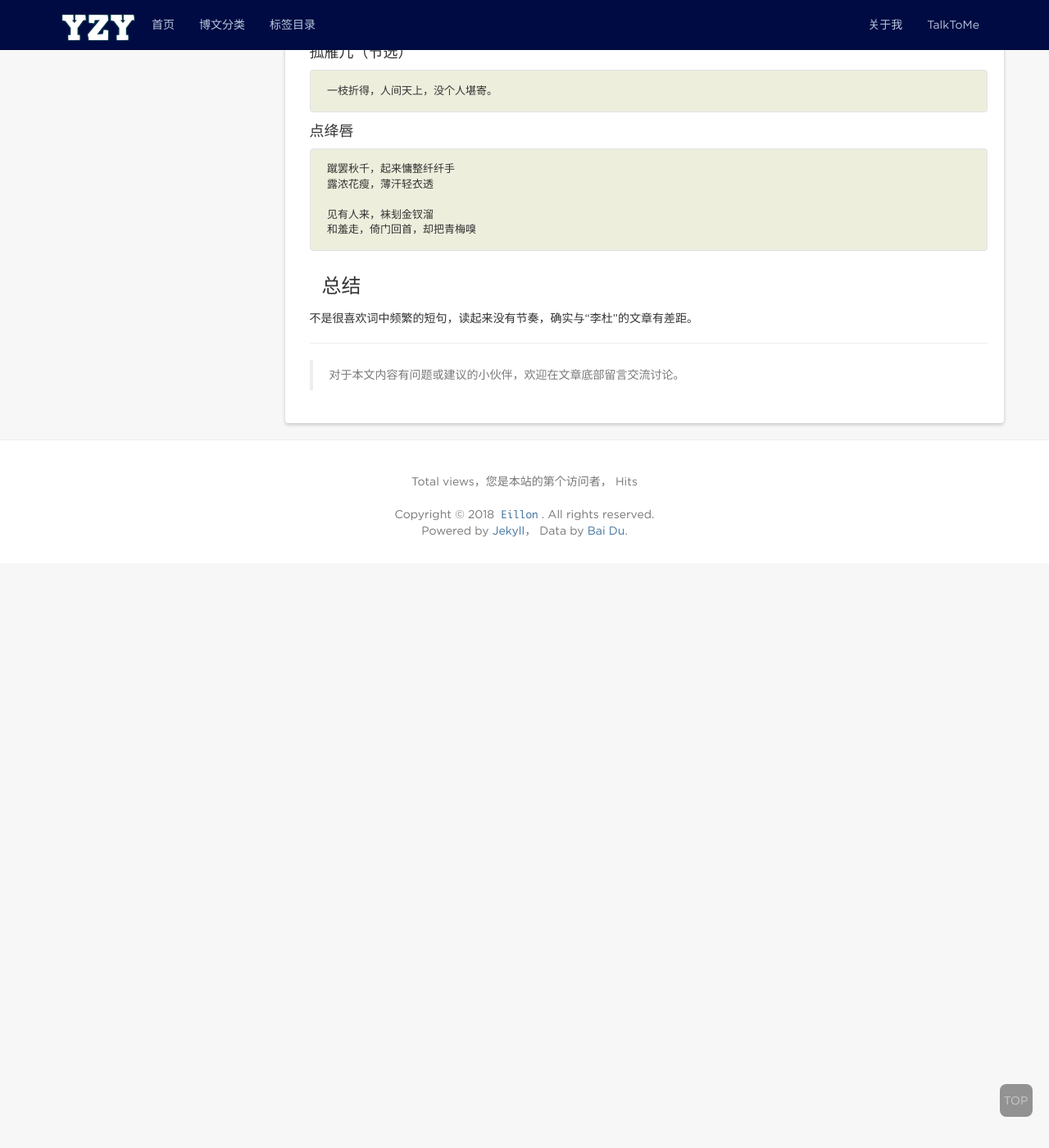
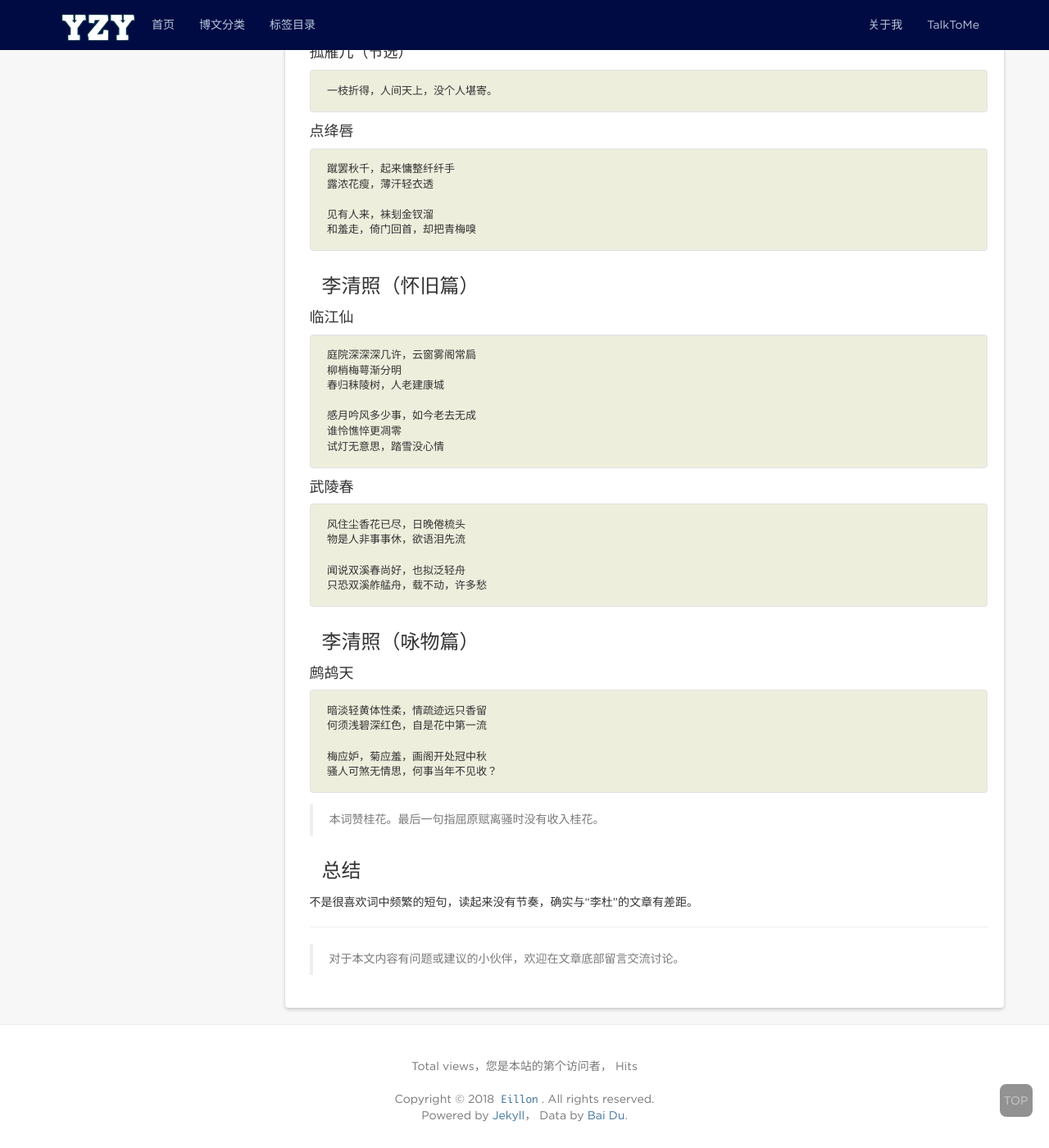
Before and after one commit to eillon/eillon.github.io, a Jekyll site: the page built from _posts/2018-11-25-经典诗词-摘录-3.md, in a window 1280 px wide and 1400 px high, scrolled down 2633 px. Shown: the whole window at 82% size. Built offline with Jekyll 4.4.1, drawn with Linux system fonts in a browser that asks for light colours; nearby versions of some CDN libraries; comment, search, counter and statistics services are not loaded; before the commit the page ends 3320 px from its top, so only the background shows below that.

Commit message:
add posts

```diff
--- a/_posts/2018-11-25-经典诗词-摘录-3.md
+++ b/_posts/2018-11-25-经典诗词-摘录-3.md
@@ -121,6 +121,36 @@ tags: [摘录, 持续更新, 诗词]
     见有人来，袜刬金钗溜
     和羞走，倚门回首，却把青梅嗅
 
+### 李清照（怀旧篇）
+#### 临江仙
+
+    庭院深深深几许，云窗雾阁常扃
+    柳梢梅萼渐分明
+    春归秣陵树，人老建康城
+
+    感月吟风多少事，如今老去无成
+    谁怜憔悴更凋零
+    试灯无意思，踏雪没心情
+
+#### 武陵春
+
+    风住尘香花已尽，日晚倦梳头
+    物是人非事事休，欲语泪先流
+
+    闻说双溪春尚好，也拟泛轻舟
+    只恐双溪舴艋舟，载不动，许多愁
+
+### 李清照（咏物篇）
+#### 鹧鸪天
+
+    暗淡轻黄体性柔，情疏迹远只香留
+    何须浅碧深红色，自是花中第一流
+
+    梅应妒，菊应羞，画阁开处冠中秋
+    骚人可煞无情思，何事当年不见收？
+
+> 本词赞桂花。最后一句指屈原赋离骚时没有收入桂花。
+
 
 
 
```
Also changed, not shown: _posts/2018-11-1-摘录四.md (+6 -1 lines).
